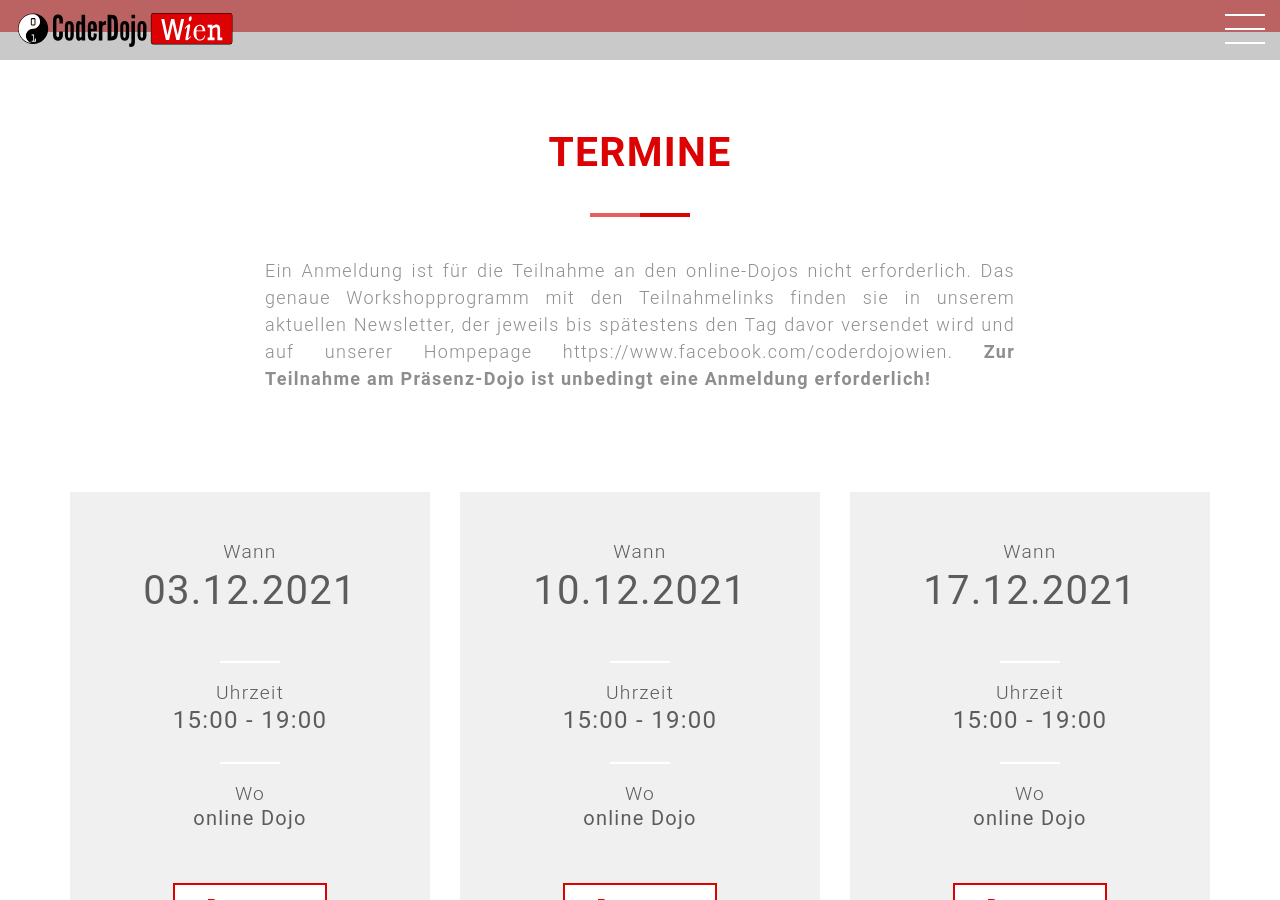
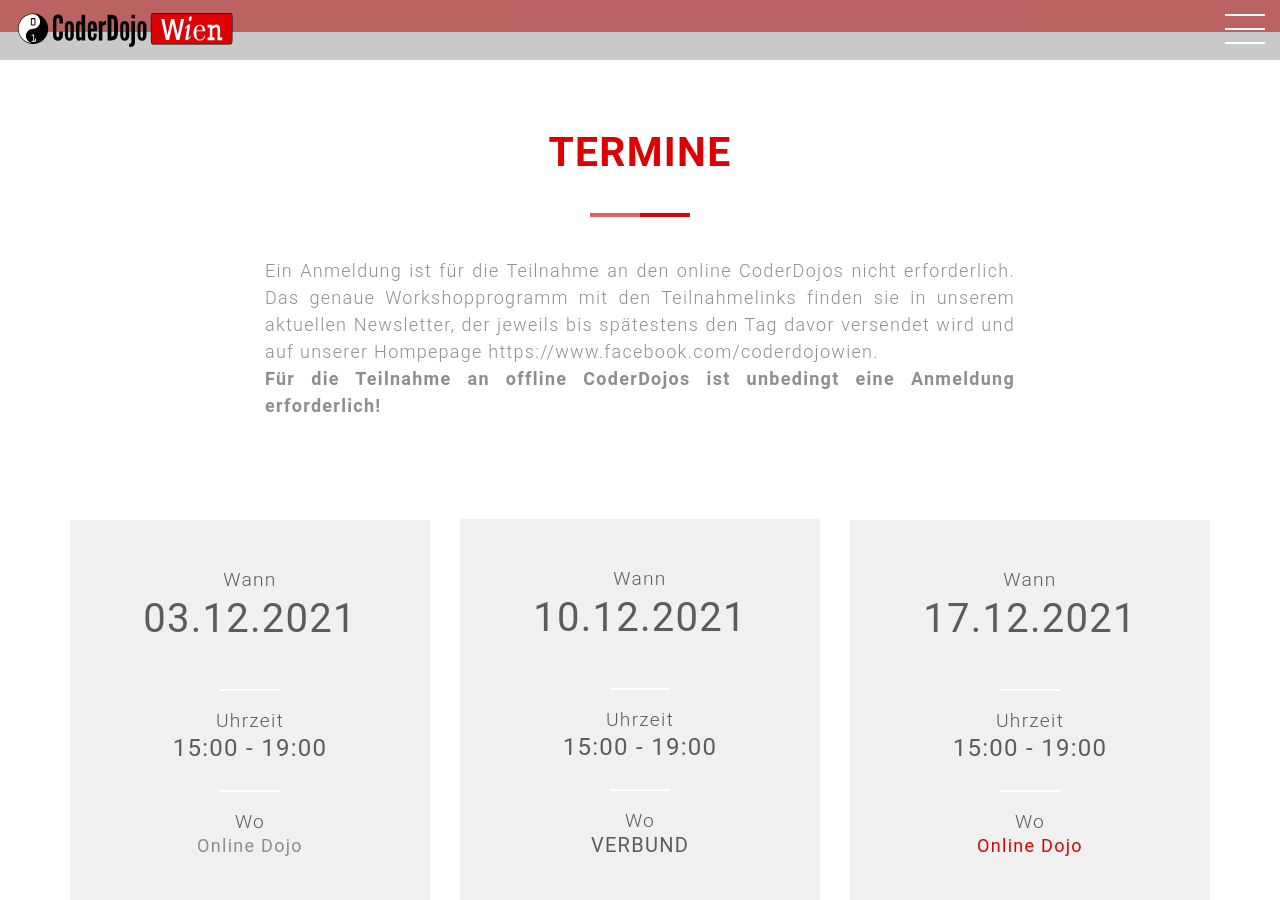
Before and after one commit to coderdojo-wien/coderdojo-wien.github.io, a Jekyll site: the page built from index.html, in a window 1280 px wide and 900 px high, scrolled down 3544 px. Built offline with Jekyll 4.4.1, drawn with Linux system fonts in a browser that asks for light colours; nearby versions of some CDN libraries; comment, search, counter and statistics services are not loaded; some of the changed lines change nothing that is shown.

Commit message:
Updated events.

```diff
--- a/_data/events.yml
+++ b/_data/events.yml
@@ -1,28 +1,39 @@
 title: "Termine"
 
-description: "Ein Anmeldung ist für die Teilnahme an den online-Dojos nicht erforderlich. Das genaue Workshopprogramm mit den Teilnahmelinks finden sie in unserem aktuellen Newsletter, der jeweils bis spätestens den Tag davor versendet wird und auf unserer Hompepage https://www.facebook.com/coderdojowien. <b>Zur Teilnahme am Präsenz-Dojo ist unbedingt eine Anmeldung erforderlich!</b>"
+description: "Ein Anmeldung ist für die Teilnahme an den online CoderDojos nicht erforderlich. Das genaue Workshopprogramm mit den Teilnahmelinks finden sie in unserem aktuellen Newsletter, der jeweils bis spätestens den Tag davor versendet wird und auf unserer Hompepage https://www.facebook.com/coderdojowien. </br><b>Für die Teilnahme an offline CoderDojos ist unbedingt eine Anmeldung erforderlich!</b>"
 
 events-list:
 - event-date: 03.12.2021
   event-time: 15:00 - 19:00
-  event-startdate: 2021-12-03T13:00:00
-  event-enddate: 2021-12-03T17:00:00Z
-  event-place: <a href="#main-event-place-map">online Dojo</a>
-  event-placename: Eine Anmeldung ist für die Teilnahme an den online-Dojos nicht erforderlich.
-  event-registration-url: ""
+  event-startdate: 2021-12-03T15:00:00+0200
+  event-enddate: 2021-12-03T19:00:00+0200
+  event-name: Online CoderDojo
+  event-type: Online
+  event-place: Online Dojo
+  event-place-name: Online
+  event-url: "https://linz.coderdojo.net/termine/"
+
 
 - event-date: 10.12.2021
   event-time: 15:00 - 19:00
-  event-startdate: 2021-12-10T13:00:00
-  event-enddate: 2021-12-10T17:00:00Z
-  event-place: <a href="#main-event-place-map">online Dojo</a>
-  event-placename: Eine Anmeldung ist für die Teilnahme an den online-Dojos nicht erforderlich.
-  event-registration-url: ""
+  event-startdate: 2021-12-10T15:00:00+0200
+  event-enddate: 2021-12-10T19:00:00+0200
+  event-name: "CoderDojo Wien @ VERBUND"
+  event-type: Offline
+  event-registration-url: "https://eventbrite.com"
+  event-place: <a href="#main-event-place-map">VERBUND</a>
+  event-place-name: VERBUND
+  event-place-streetaddress: Am Hof 6a
+  event-place-addresslocality: Wien
+  event-place-postalcode: 1010
+  event-place-addresscountry: AT
 
 - event-date: 17.12.2021
   event-time: 15:00 - 19:00
-  event-startdate: 2021-12-17T13:00:00
-  event-enddate: 2021-12-17T17:00:00Z
-  event-place: <a href="#main-event-place-map">online Dojo</a>
-  event-placename: Eine Anmeldung ist für die Teilnahme an den online-Dojos nicht erforderlich.
-  event-registration-url: ""
+  event-startdate: 2021-12-17T15:00:00+0200
+  event-enddate: 2021-12-17T19:00:00+0200
+  event-name: Online CoderDojo
+  event-type: Online
+  event-place: Online Dojo
+  event-place-name: Online
+  event-url: "https://linz.coderdojo.net/termine/"
```
